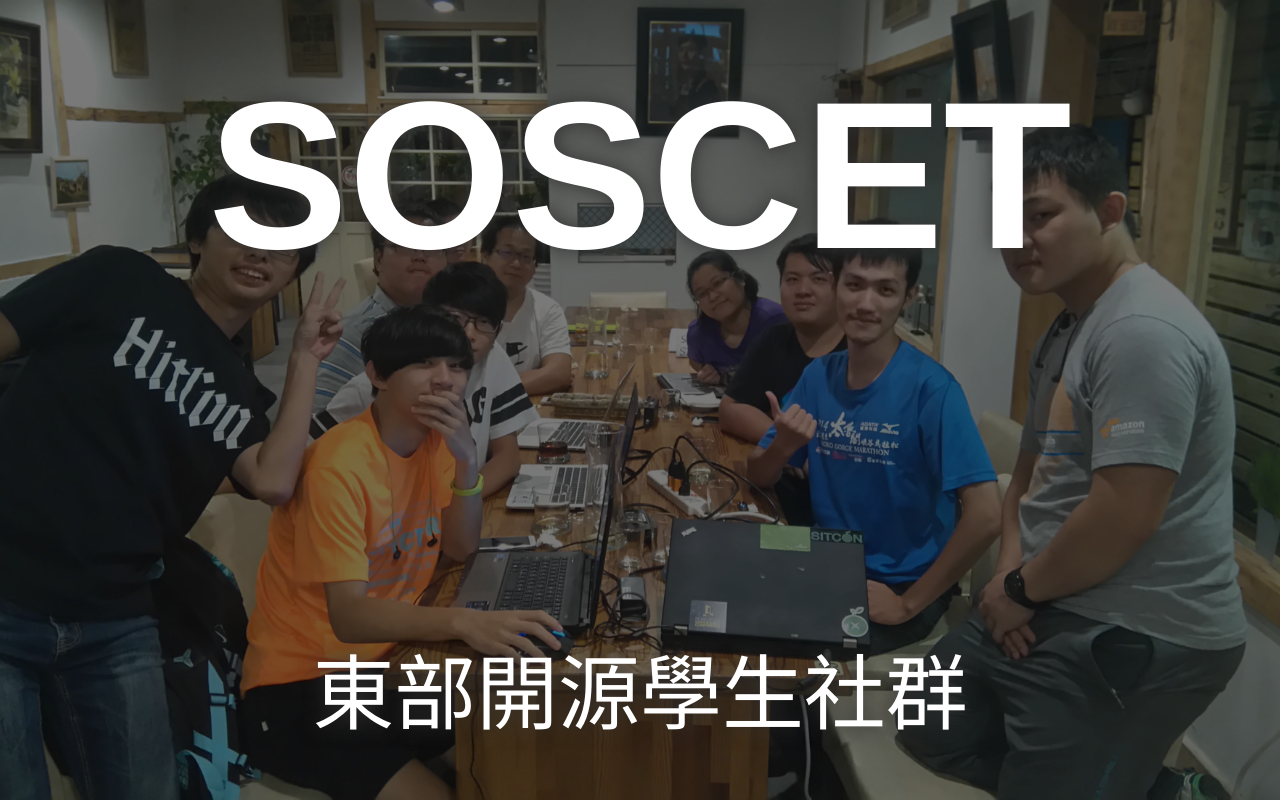
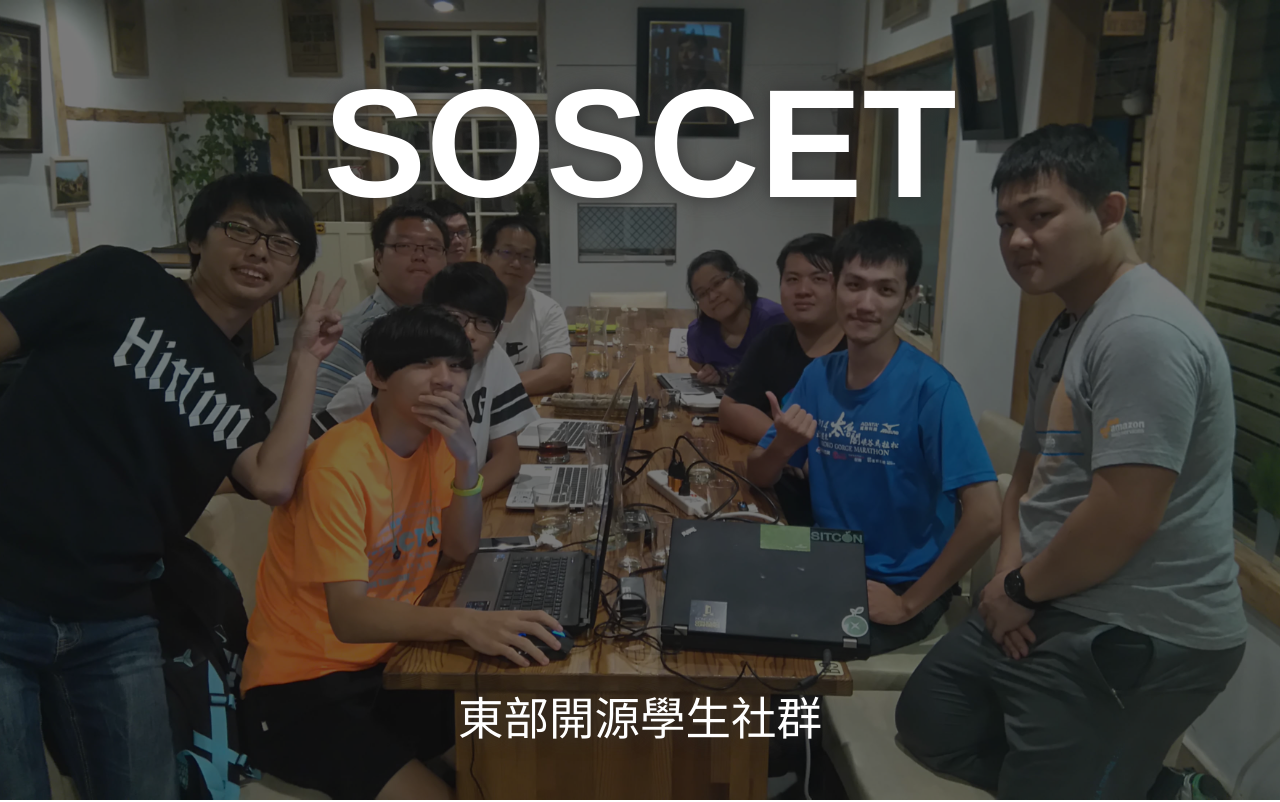
Before and after one commit to SOSCET/SOSCET-2015, a website: page src/index.html in a window 1280 px wide. Shown: the top 802 px of the page. Drawn offline with nearby package versions, Linux system fonts and the light colour scheme; files that its build step writes are made by us from their sources; files whose address does not match are found by name.

Commit message:
smaller header font

```diff
--- a/src/less/custom.less
+++ b/src/less/custom.less
@@ -61,10 +61,10 @@ header {
         }
         @media(min-width:1200px) {
             .cover-main {
-                font-size: 15em;
+                font-size: 11em;
             }
             .cover-sub {
-                font-size: 9em;
+                font-size: 5em;
             }
         }
         .cover-main {
```
